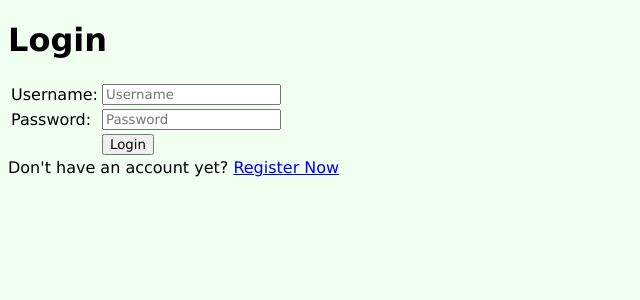
After one commit to fikrirmdhna/fantasy-guild-market, a Django app: page /login/ in a window 1280 px wide. The commit adds this page. Shown: the top 300 px of the page, without its empty margins (0-640 px from the left). Run offline with Django 4.2, Linux system fonts and the light colour scheme.

Commit message:
Menyelesaikan Tugas 4

```diff
--- a/main/models.py
+++ b/main/models.py
@@ -1,4 +1,6 @@
 from django.db import models
+from django.contrib.auth.models import User
+
 
 # Create your models here.
 class Items(models.Model):
@@ -7,3 +9,4 @@ class Items(models.Model):
     price = models.PositiveIntegerField(null=True)
     power = models.IntegerField(null=True)
     date_added = models.DateField(auto_now_add=True)
+    user = models.ForeignKey(User, on_delete=models.CASCADE)
--- /dev/null
+++ b/main/templates/login.html
@@ -0,0 +1,57 @@
+{% extends 'base.html' %}
+
+{% block meta %}
+    <title>Login</title>
+{% endblock meta %}
+
+{% block content %}
+<style>
+    *{
+        font-family: 'Lucida Sans', 'Lucida Sans Regular', 'Lucida Grande', 'Lucida Sans Unicode', Geneva, Verdana, sans-serif;
+    }
+    div{
+        justify-content: center;
+    }
+    body{
+        background-color: honeydew;
+    }
+
+</style>
+
+<div class = "login">
+
+    <h1>Login</h1>
+
+    <form method="POST" action="">
+        {% csrf_token %}
+        <table>
+            <tr>
+                <td>Username: </td>
+                <td><input type="text" name="username" placeholder="Username" class="form-control"></td>
+            </tr>
+
+            <tr>
+                <td>Password: </td>
+                <td><input type="password" name="password" placeholder="Password" class="form-control"></td>
+            </tr>
+
+            <tr>
+                <td></td>
+                <td><input class="btn login_btn" type="submit" value="Login"></td>
+            </tr>
+        </table>
+    </form>
+
+    {% if messages %}
+        <ul>
+            {% for message in messages %}
+                <li>{{ message }}</li>
+            {% endfor %}
+        </ul>
+    {% endif %}
+
+    Don't have an account yet? <a href="{% url 'main:register' %}">Register Now</a>
+
+</div>
+
+{% endblock content %}
--- a/main/templates/main.html
+++ b/main/templates/main.html
@@ -87,7 +87,13 @@
             Add New Product
         </button>
     </a>
+    <a href="{% url 'main:logout' %}">
+        <button>
+            Logout
+        </button>
+    </a>
 
+    <h5>Sesi terakhir login: {{ last_login }}</h5>
     <script>
 
     </script>
--- a/main/urls.py
+++ b/main/urls.py
@@ -1,5 +1,5 @@
 from django.urls import path
-from main.views import show_main, create_product, show_xml, show_json, show_xml_by_id, show_json_by_id, delete
+from main.views import show_main, create_product, show_xml, show_json, show_xml_by_id, show_json_by_id, delete, register, login_user, logout_user
 
 app_name = 'main'
 
@@ -10,5 +10,8 @@ urlpatterns = [
     path('json/', show_json, name='show_json'),
     path('xml/<int:id>/', show_xml_by_id, name='show_xml_by_id'),
     path('json/<int:id>/', show_json_by_id, name='show_json_by_id'),
-    path('delete/<int:id>', delete, name='delete')
+    path('delete/<int:id>', delete, name='delete'),
+    path('register/', register, name='register'),
+    path('login/', login_user, name='login'),
+    path('logout/', logout_user, name='logout'),
 ]
--- a/main/views.py
+++ b/main/views.py
@@ -1,20 +1,27 @@
 from django.shortcuts import render, redirect
 from django.http import HttpResponseRedirect, HttpResponse
 from django.core import serializers
+from django.contrib.auth.forms import UserCreationForm
+from django.contrib.auth.decorators import login_required
+from django.contrib.auth import authenticate, login, logout
+from django.contrib import messages
 from main.forms import ProductForm
 from django.urls import reverse
 from .models import Items
+import datetime
 
 
 # Create your views here.
+@login_required(login_url='/login')
 def show_main(request):
-    items = Items.objects.all()
+    items = Items.objects.filter(user=request.user)
 
     context = {
-        'name': 'Fikri Dhiya Ramadhana',
+        'name': request.user.username,
         'class': 'PBP C',
         'amount': 0,
         'items' : items,
+        'last_login': request.COOKIES['last_login'],
     }
 
     return render(request, "main.html", context)
@@ -23,11 +30,46 @@ def create_product(request):
     form = ProductForm(request.POST or None)
 
     if form.is_valid() and request.method == "POST":
-        form.save()
+        product = form.save(commit=False)
+        product.user = request.user
+        product.save()
         return HttpResponseRedirect(reverse('main:show_main'))
 
     context = {'form': form}
     return render(request, "create_product.html", context)
+
+def register(request):
+    form = UserCreationForm()
+
+    if request.method == "POST":
+        form = UserCreationForm(request.POST)
+        if form.is_valid():
+            form.save()
+            messages.success(request, 'Your account has been successfully created!')
+            return redirect('main:login')
+    context = {'form':form}
+    return render(request, 'register.html', context)
+
+def login_user(request):
+    if request.method == 'POST':
+        username = request.POST.get('username')
+        password = request.POST.get('password')
+        user = authenticate(request, username=username, password=password)
+        if user is not None:
+            login(request, user)
+            response = HttpResponseRedirect(reverse("main:show_main"))
+            response.set_cookie('last_login', str(datetime.datetime.now()))
+            return response
+        else:
+            messages.info(request, 'Sorry, incorrect username or password. Please try again.')
+    context = {}
+    return render(request, 'login.html', context)
+
+def logout_user(request):
+    logout(request)
+    response = HttpResponseRedirect(reverse('main:login'))
+    response.delete_cookie('last_login')
+    return response
 
 def show_xml(request):
     data = Items.objects.all()
```
Also changed, not shown: main/templates/register.html (added, +45 -0 lines), README.md, image/Screenshot 2023-09-26 at 20.06.46.png (added), image/Screenshot 2023-09-26 at 20.07.05.png (added), main/migrations/0004_items_user.py (added), 2 other files.
